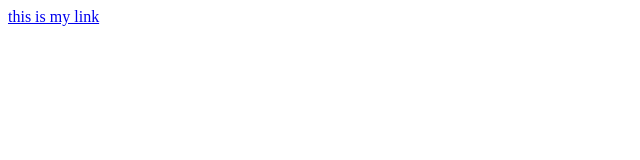
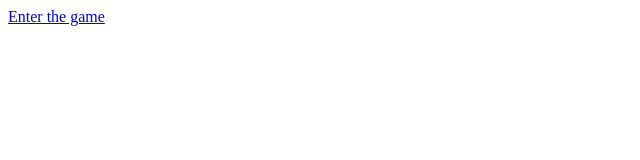
Before and after one commit to haoyuantu/twine, a plain HTML site: page index.html in a window 1280 px wide. Shown: the full height of the page, 0-640 px from the left. Drawn offline with Linux system fonts and the light colour scheme.

Commit message:
Update index.html

```diff
--- a/index.html
+++ b/index.html
@@ -1 +1 @@
-<a href="https://haoyuantu.github.io/twine/game/dog.html">this is my link</a>
+<a href="https://haoyuantu.github.io/twine/game/dog.html">Enter the game</a>
```
